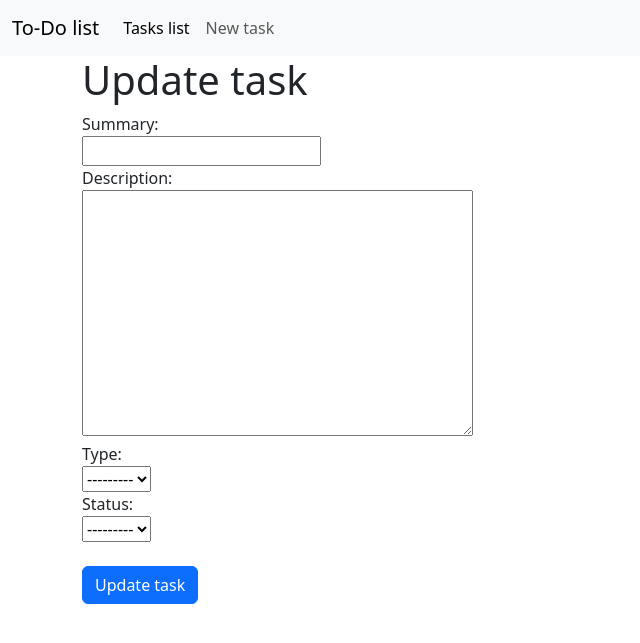
After one commit to Vityaendless/HW_To_Do_list_AS_schooll, a Django app: template source/webapp/templates/update_task.html in a window 1280 px wide. The commit adds this page. Shown: the top 643 px of the page, without its empty margins (0-640 px from the left). Run offline with Django 5.2, Linux system fonts and the light colour scheme; the template is opened without the code that fills it: values that come from a table or form of the project are taken from there, others are empty.

Commit message:
add update

```diff
--- a/source/webapp/templates/index.html
+++ b/source/webapp/templates/index.html
@@ -13,7 +13,7 @@
         <p class="bg-primary">Tag:{{ task.type }}</p>
         <div class="d-flex mt-1">
           <a href="{% url 'task_view' pk=task.pk %}" class="btn btn-primary me-1">Details</a>
-          <a href="#" class="btn btn-dark me-1">Update</a>
+          <a href="{% url 'update_task' pk=task.pk %}" class="btn btn-dark me-1">Update</a>
           <a href="#" class="btn btn-danger">Delete</a>
         </div>
       </li>
--- a/source/webapp/templates/task_view.html
+++ b/source/webapp/templates/task_view.html
@@ -5,7 +5,7 @@
 {% block menu %}
     <a class="nav-link active" aria-current="page" href="{% url 'index' %}">Tasks list</a>
     <a class="nav-link" href="{% url 'new_task' %}">New task</a>
-    <a class="nav-link" href="#">Update task</a>
+    <a class="nav-link" href="{% url 'update_task' pk=task.pk %}">Update task</a>
     <a class="nav-link bg-danger" href="#">Delete task</a>
 {% endblock %}
 {% block content %}
--- /dev/null
+++ b/source/webapp/templates/update_task.html
@@ -0,0 +1,10 @@
+{% extends 'base.html' %}
+{% load static %}
+
+{% block title %}Update task{% endblock %}
+{% block content %}
+    <h1>Update task</h1>
+    <form action="" method="POST">
+      {% include 'partial/task_form.html' with value_submit='Update task' %}
+    </form>
+{% endblock %}
--- a/source/webapp/urls.py
+++ b/source/webapp/urls.py
@@ -1,9 +1,10 @@
 from django.urls import path
-from .views import IndexView, TaskView, TaskCreateView
+from .views import IndexView, TaskView, TaskCreateView, TaskUpdateView
 
 
 urlpatterns = [
     path('', IndexView.as_view(), name='index'),
     path('task/<int:pk>/', TaskView.as_view(), name='task_view'),
     path('articles/add/', TaskCreateView.as_view(), name='new_task'),
+    path('article/<int:pk>/update/', TaskUpdateView.as_view(), name='update_task'),
 ]
```
Also changed, not shown: source/webapp/views.py (+25 -0 lines).
